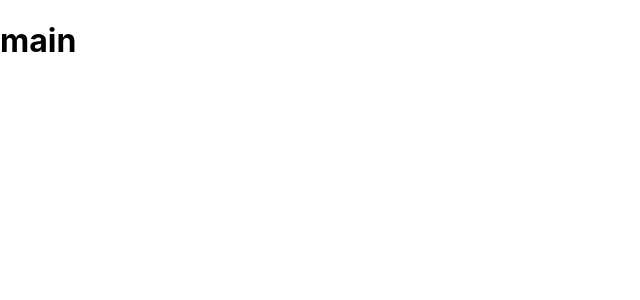
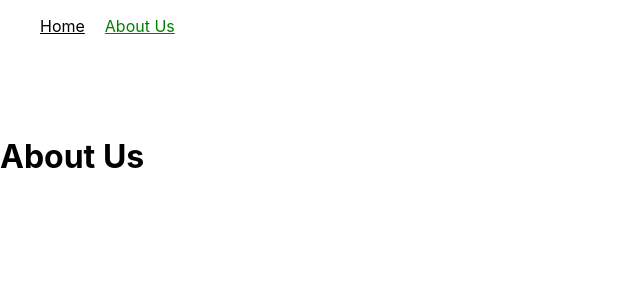
Before and after one commit to SpiriT-L/React, a React (Create React App) app: page /about in a window 1280 px wide. Shown: the top 300 px of the page, without its empty margins (0-640 px from the left). Built offline with nearby package versions, Linux system fonts and the light colour scheme.

Commit message:
feat: add routing

```diff
--- a/src/App.css
+++ b/src/App.css
@@ -36,3 +36,7 @@
     transform: rotate(360deg);
   }
 }
+
+.active {
+  color: green !important;
+}
--- a/src/App.tsx
+++ b/src/App.tsx
@@ -1,25 +1,22 @@
 import React from 'react';
-import logo from './logo.svg';
 import './App.css';
-import Main from './Pages/main/main';
+import Header from './Components/Header/Header';
+import Main from './Pages/main/Main';
+import About from './Pages/about/About';
+import Error from './Pages/error/Error';
+import { BrowserRouter as Router, Route, Routes } from 'react-router-dom';
 
 function App() {
   return (
     <>
-      <Main />
-      {/* <header className="App-header">
-        <img src={logo} className="App-logo" alt="logo" />
-        <p>
-          Edit <code>src/App.tsx</code> and save to reload.
-        </p>
-        <a
-          className="App-link"
-          href="https://reactjs.org"
-          target="_blank"
-          rel="noopener noreferrer">
-          Learn React
-        </a>
-      </header> */}
+      <Router>
+        <Header />
+        <Routes>
+          <Route path="/" element={<Main />} />
+          <Route path="/about" element={<About />} />
+          <Route path="*" element={<Error />} />
+        </Routes>
+      </Router>
     </>
   );
 }
--- /dev/null
+++ b/src/Components/Header/Header.module.scss
@@ -0,0 +1,17 @@
+.header {
+  width: 100%;
+  height: 100px;
+}
+.items {
+  display: flex;
+}
+
+.item {
+  margin: 0px 20px 0px 0px;
+  list-style-type: none;
+  cursor: pointer;
+}
+
+.link {
+  color: black;
+}
--- /dev/null
+++ b/src/Components/Header/Header.tsx
@@ -0,0 +1,27 @@
+import styles from './Header.module.scss';
+import { NavLink } from 'react-router-dom';
+
+import React from 'react';
+
+const Header = () => {
+  return (
+    <header className={styles.header}>
+      <nav>
+        <ul className={styles.items}>
+          <li className={styles.item}>
+            <NavLink className={styles.link} to="/">
+              Home
+            </NavLink>
+          </li>
+          <li className={styles.item}>
+            <NavLink className={styles.link} to="/about">
+              About Us
+            </NavLink>
+          </li>
+        </ul>
+      </nav>
+    </header>
+  );
+};
+
+export default Header;
--- a/src/Pages/aboutUs.tsx
+++ b/src/Pages/about/About.tsx
@@ -1,9 +1,9 @@
 import React from 'react';
 
-export default function aboutUs() {
+export default function About() {
   return (
     <div>
-      <h1>aboutUs</h1>
+      <h1>About Us</h1>
     </div>
   );
 }
--- a/src/Pages/main/main.tsx
+++ b/src/Pages/main/main.tsx
@@ -1,9 +1,11 @@
 import React from 'react';
 
-export default function Main() {
+const Main = () => {
   return (
-    <>
-      <h1>main</h1>
-    </>
+    <div>
+      <h1>Main</h1>
+    </div>
   );
-}
+};
+
+export default Main;
```
Also changed, not shown: src/Pages/error/Error.tsx (renamed from src/Pages/Error.tsx).
